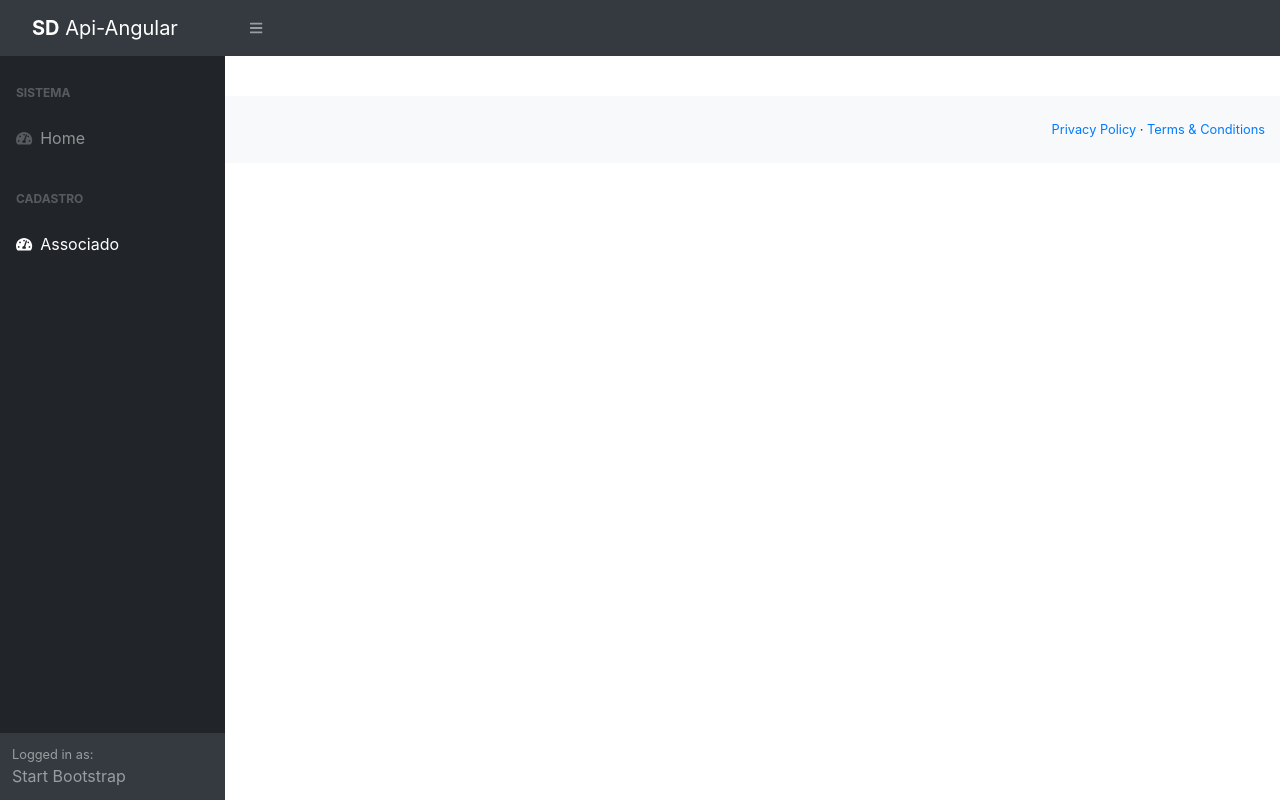
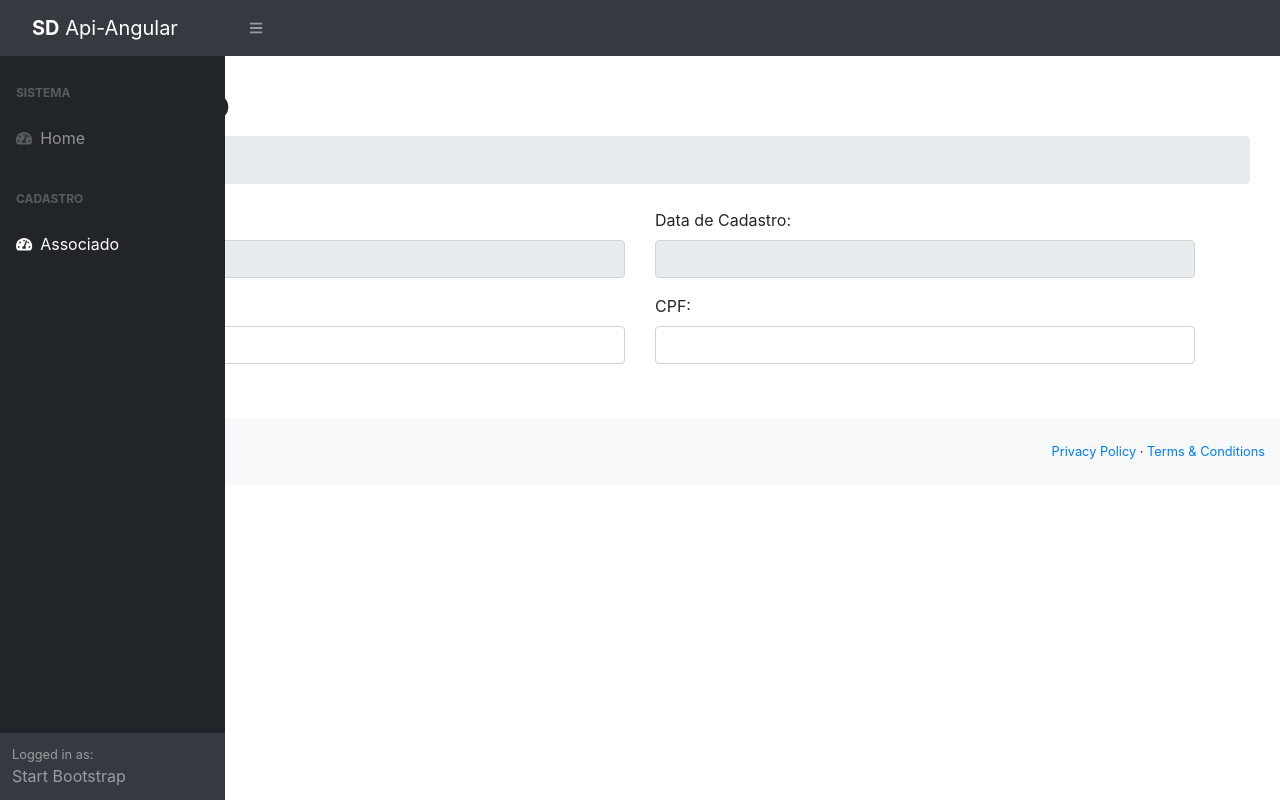
Before and after one commit to luizjuniordevJava/SoftDesignApiAngular, an Angular app: page /associado-form in a window 1280 px wide. Built offline with nearby package versions, Linux system fonts and the light colour scheme.

Commit message:
Implementação do associadoForm

```diff
--- a/src/app/associado/associado-form/associado-form.component.html
+++ b/src/app/associado/associado-form/associado-form.component.html
@@ -1 +1,46 @@
-<p>associado-form works!</p>
+<div class="container-fluid">
+    <h1 class="mt-4">Associado</h1>
+    <ol class="breadcrumb mb-4">
+        <li class="breadcrumb-item active">Cadastro!</li>
+    </ol>
+</div>
+<div class="container">
+    <form action="">
+        <div class="row">
+            <div class="col-md-6">
+                <div class="form-group">
+                    <label for="">ID:</label>
+                    <input class="form-control" type="text" name="" id="" disabled="true">
+                </div>
+            </div>
+            <div class="col-md-6">
+                <div class="form-group">
+                    <label for="">Data de Cadastro:</label>
+                    <input class="form-control" type="text" name="" id="" disabled="true">
+                </div>
+            </div>
+        </div>
+        <div class="row">
+            <div class="col-md-6">
+                <div class="form-group">
+                    <label for="">Nome: *</label>
+                    <input class="form-control" type="text" name="" id="">
+                </div>
+            </div>
+            <div class="col-md-6">
+                <div class="form-group">
+                    <label for="">CPF:</label>
+                    <input class="form-control" type="text" name="" id="">
+                </div>
+            </div>
+        </div>
+        <div class="row">
+            <div class="col-md2">
+                <button type="submit" class="btn btn-success">
+                    <i class="fa fa-save"></i>
+                    Salvar
+                </button>
+            </div>
+        </div>
+    </form>
+</div>
--- a/src/app/associado/associado-form/associado-form.component.ts
+++ b/src/app/associado/associado-form/associado-form.component.ts
@@ -1,4 +1,6 @@
 import { Component, OnInit } from '@angular/core';
+
+import { Associado } from '../associado'
 
 @Component({
   selector: 'app-associado-form',
@@ -7,6 +9,8 @@ import { Component, OnInit } from '@angular/core';
 })
 export class AssociadoFormComponent implements OnInit {
 
+  associado: Associado;
+
   constructor() { }
 
   ngOnInit(): void {
--- /dev/null
+++ b/src/app/associado/associado.ts
@@ -0,0 +1,5 @@
+export class Associado {
+    id: number;
+    nome: string;
+    cpf: string;
+}
```
